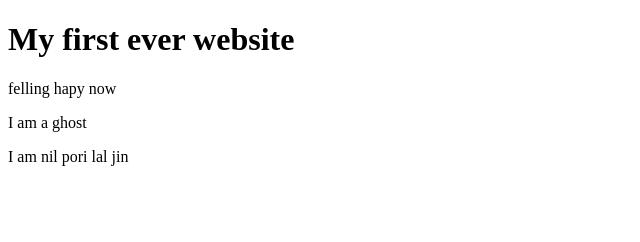
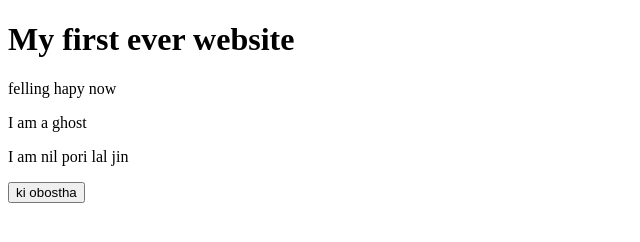
Before and after one commit to muhammad-nir/my-first-website, a plain HTML site: page index.html in a window 1280 px wide. Shown: the whole page, without its empty margins (0-640 px from the left). Drawn offline with Linux system fonts and the light colour scheme.

Commit message:
marge conflict resolve

```diff
--- a/index.html
+++ b/index.html
@@ -11,6 +11,7 @@
     <p>felling hapy now </p>
     <p>I am a ghost</p>
      <p>I am nil pori lal jin</p>
+     <button>ki obostha</button>
 
 
 </body>
```
